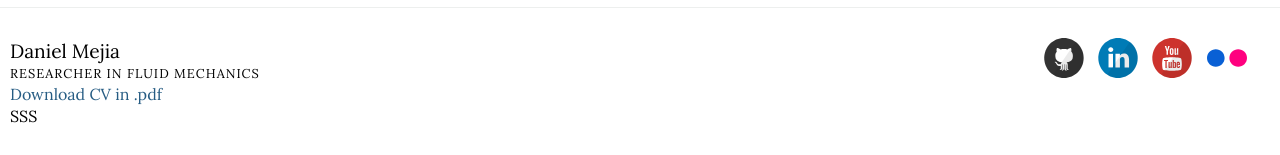
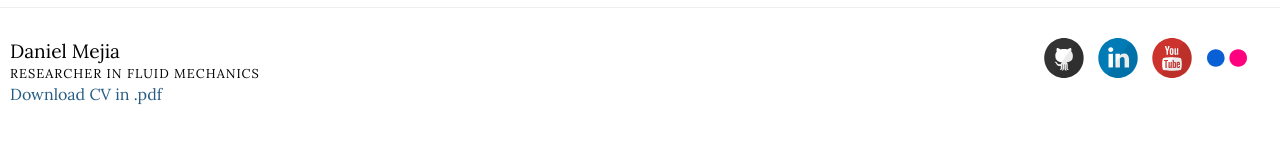
Before and after one commit to dmejia04/resume, a Jekyll site: the page built from index.html, in a window 1280 px wide and 900 px high, scrolled down 1936 px. Shown: the part 742-897 px from the top of the window. Built offline with Jekyll 4.4.1, drawn with Linux system fonts in a browser that asks for light colours.

Commit message:
correction footer

```diff
--- a/_includes/footer.html
+++ b/_includes/footer.html
@@ -9,7 +9,6 @@
 		    		<li><p class="footerName"><a href="index.html">{{ site.name }}</a></p></li>
 		    		<li><p class="footerJob">{{ site.job }}</p><li>
 		    		<li><p><a class="link" href="../data/documents/mejiaCV.pdf"">Download CV in .pdf</a></p><li>
-		    		<li><p>SSS</p><li>
 		    	</ul>
 		    </dt>
 
```
